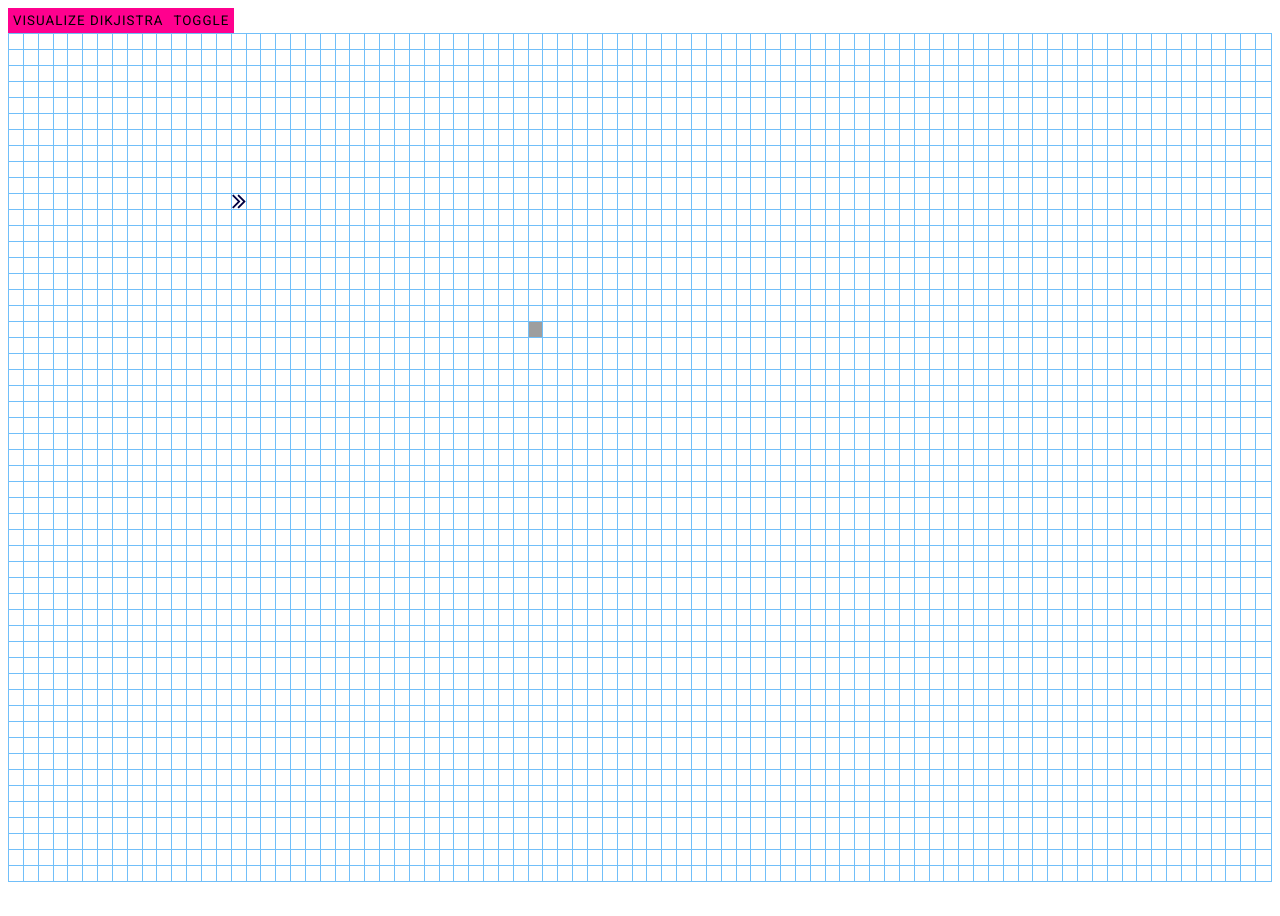
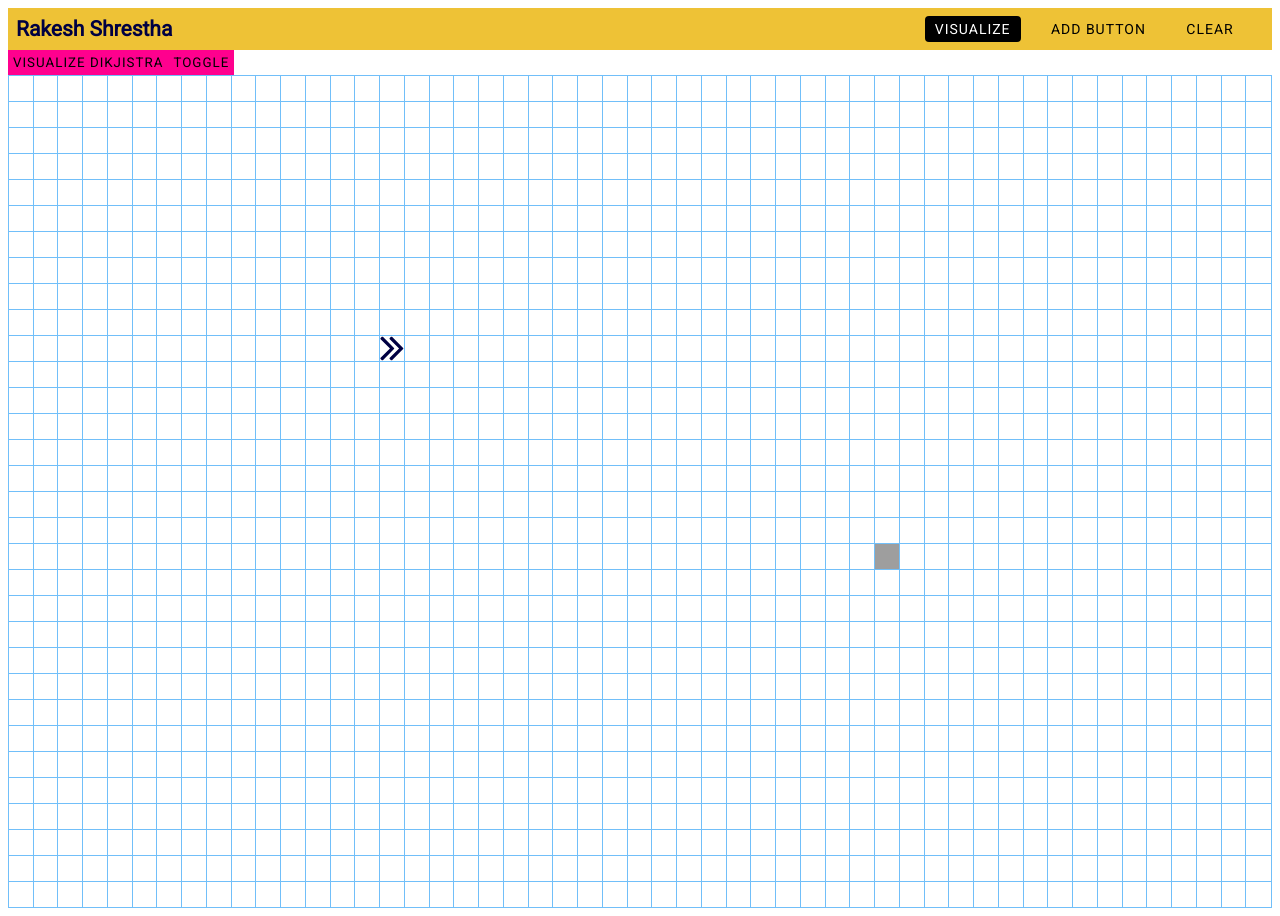
Before and after one commit to aomini/twitter-clone, a React (Create React App) app in the folder client/: page / in a window 1280 px wide. Before the commit the page ends 890 px from the top, so only its background shows below. Built offline with nearby package versions, Linux system fonts and the light colour scheme; grey boxes are pictures that could not be loaded.

Commit message:
fix state conflict on grid.tsx and add action header

```diff
--- a/client/src/Algorithms/dikjistra.ts
+++ b/client/src/Algorithms/dikjistra.ts
@@ -1,5 +1,6 @@
 import { find as _find } from "lodash";
 import { ICell } from "./../Interfaces/Cell.interface";
+import {cloneDeep as _deepClone} from 'lodash'
 
 type ICellNodes = ICell | {};
 
@@ -38,19 +39,18 @@ export const updateNeighbouringNodes = (nodes: ICell[]): [] | ICell[] => {
 };
 
 export const dikjistra = (nodes: ICell[]): Array<ICell> | void => {
-  //   const startingNode: ICellNodes = startNode(nodes);
-  const endingNode: ICellNodes = endNode(nodes);
-  let unvisitedNodes = nodes;
+  let unvisitedNodes = _deepClone(nodes);
+  /* @todo throw if there's no ending node*/
+  // const endingNode: ICellNodes = endNode(nodes);
   const visitedNodes = [];
   while (unvisitedNodes.length) {
     unvisitedNodes = unvisitedNodes.sort((a, b) => a.distance - b.distance);
-    // let sortedNodes = unvisitedNodes.sort((a, b) => a.distance - b.distance);
     if(unvisitedNodes[0].distance === Infinity) return visitedNodes;
     const nodesWithUpdatedDistance = updateNeighbouringNodes(unvisitedNodes);
     nodesWithUpdatedDistance[0].isVisited = true;
     visitedNodes.push(nodesWithUpdatedDistance[0]);
-    if(nodesWithUpdatedDistance[0] === endingNode){
-        break;
+    if(nodesWithUpdatedDistance[0].endNode){
+      break;
     }
     unvisitedNodes = nodesWithUpdatedDistance.filter((x: ICell) => !x.isVisited);
   }
--- a/client/src/App.css
+++ b/client/src/App.css
@@ -1,37 +1,4 @@
-.App-logo {
-  height: 40vmin;
-  pointer-events: none;
-}
-
-@media (prefers-reduced-motion: no-preference) {
-  .App-logo {
-    animation: App-logo-spin infinite 20s linear;
-  }
-}
-
-.App-header {
-  background-color: #282c34;
-  min-height: 100vh;
-  display: flex;
-  flex-direction: column;
-  align-items: center;
-  justify-content: center;
-  font-size: calc(10px + 2vmin);
-  color: white;
-}
-
-.App-link {
-  color: #61dafb;
-}
-
-@keyframes App-logo-spin {
-  from {
-    transform: rotate(0deg);
-  }
-  to {
-    transform: rotate(360deg);
-  }
-}
+@import url('https://fonts.googleapis.com/css2?family=Roboto&display=swap');
 
 *{
   box-sizing: border-box;
--- a/client/src/App.tsx
+++ b/client/src/App.tsx
@@ -1,9 +1,10 @@
 import React from "react";
 import styled from 'styled-components'
 import "./App.css";
-import Grid from "./Components/Grid/Grid";
 import { ThemeContextProvider } from "./Components/ThemeContextProvider/ThemeContextProvider";
 import {GlobalStyles} from "./global.styled"
+import Grid from "./Components/Grid/Grid";
+import ActionHeader from "./Components/ActionHeader/ActionHeader"
 
 function App() {
   return (
@@ -11,6 +12,7 @@ function App() {
       <ThemeContextProvider>
         <>
           <GlobalStyles/>
+          <ActionHeader />
           <Grid />
         </>
       </ThemeContextProvider>
--- /dev/null
+++ b/client/src/Components/ActionHeader/ActionHeader.tsx
@@ -0,0 +1,61 @@
+import React from "react"
+import styled from "styled-components"
+import {ITheme} from "./../ThemeContextProvider/theme"
+
+const HeaderNav = styled.nav`
+    display:  flex;
+    justify-content: space-between;
+    align-items: center;
+    background: ${(props): string => props.theme.section};
+    padding: 8px;
+
+    >h2{
+        margin: 0;
+    }
+`;
+
+const HeaderLogo = styled.div`
+`
+const Actions = styled.div`
+    display: flex;
+    justify-content: space-evenly;
+    flex-grow: 0.1;
+`;
+
+const ButtonLink = styled.div`
+    padding : 5px 10px;
+    color: ${(props): string => props.theme.btn.primary.text};
+    border: none;
+    outline: none;
+    text-transform: uppercase;
+    letter-spacing: 1px;
+    width: fit-content;
+    &:hover{
+        cursor: pointer;
+    }
+`;
+
+const DefaultButtonLink = styled(ButtonLink)`
+    background: ${(props: {theme: ITheme}) : string => props.theme.btn.default.body};
+    color: ${(props: {theme: ITheme}) : string => props.theme.btn.default.text};
+    border-radius: 4px;
+`;
+
+const actions = {
+
+}
+
+const ActionHeader: React.FC = () =>{
+    return (
+        <HeaderNav>
+            <h2>Rakesh Shrestha</h2>
+            <Actions>
+                <DefaultButtonLink>Visualize</DefaultButtonLink>
+                <ButtonLink>Add Button</ButtonLink>
+                <ButtonLink>Clear</ButtonLink>
+            </Actions>
+        </HeaderNav>
+    )
+}
+
+export default ActionHeader;
--- a/client/src/Components/Cell/cell.styles.scss
+++ b/client/src/Components/Cell/cell.styles.scss
@@ -2,7 +2,7 @@
 
 $border-default : 1px solid $light-blue-2x;
 .cell{
-    height: 15px;
+    height: 25px;
     transition: all 300ms ease-in-out;
 }
 
--- a/client/src/Components/Grid/Grid.tsx
+++ b/client/src/Components/Grid/Grid.tsx
@@ -73,18 +73,23 @@ const Grid: React.FC = () => {
     setNodes(computedCells);
   }, []);
 
+  const cleanPreviousRunnedClass = (): void => {
+    document.querySelectorAll('.node-visited').forEach(x => x.classList.remove('node-visited'))
+    document.querySelectorAll('.node-shortest-path').forEach(x => x.classList.remove('node-shortest-path'))
+  }
+
   const handleVisualize = async (
     e: React.FormEvent<HTMLButtonElement>
   ): Promise<void> => {
     e.preventDefault();
+    cleanPreviousRunnedClass();
     const foundDistanceNodes = dikjistra(_flatten(nodes));
-
     if (foundDistanceNodes && foundDistanceNodes.length) {
       const myPromises: Promise<string>[] = [];
       foundDistanceNodes.forEach((node: ICell, index) => {
-        const el: any = document.querySelector(
+        const el = document.querySelector(
           `[data-coordinate="${node.row}, ${node.column}"]`
-        );
+        ) as Element;
         if (el) {
           myPromises.push(
             new Promise((resolve) => {
@@ -107,9 +112,9 @@ const Grid: React.FC = () => {
         foundDistanceNodes
       );
       shortestPathNodes.forEach((node: ICell, index) => {
-        const el: any = document.querySelector(
+        const el = document.querySelector(
           `[data-coordinate="${node.row}, ${node.column}"]`
-        );
+        ) as Element;
         if (el) {
           setTimeout(() => {
             !node.startNode &&
--- a/client/src/Components/Grid/grid.styles.scss
+++ b/client/src/Components/Grid/grid.styles.scss
@@ -1,5 +1,4 @@
 @import '../../sass/variables.scss';
-@import url('https://fonts.googleapis.com/css2?family=Roboto&display=swap');
 $border-default : 1px solid $light-blue-2x;
 
 #layoutGrid{
--- a/client/src/Components/ThemeContextProvider/theme.ts
+++ b/client/src/Components/ThemeContextProvider/theme.ts
@@ -3,8 +3,9 @@ interface IGeneral {
     text : string;
 }
 
-interface IButton{
-    primary : IGeneral
+interface IButton<T>{
+    primary : T,
+    default: T
 }
 
 export interface ITheme{
@@ -12,12 +13,12 @@ export interface ITheme{
     section : string;
     text : string;
     border : string;
-    btn : IButton
+    btn : IButton<IGeneral>
 }
 
 const lightTheme: ITheme = {
     body : "white",
-    section : "#ff008e",
+    section : "#EEC236",
     // text: "#124e96",
     text: "#000042",
     border: "#71bff9",
@@ -25,7 +26,11 @@ const lightTheme: ITheme = {
         primary : {
             body: '#ff008e',
             text : 'black'
-        }
+        },
+        default : {
+            body: 'black',
+            text : 'white'
+        },
     }
 }
 
@@ -38,6 +43,10 @@ const darkTheme: ITheme = {
         primary : {
             body: "#1BC6B4",
             text : "#202529"
+        },
+        default : {
+            body: 'black',
+            text : 'white'
         }
     }
 }
--- a/client/src/global.styled.js
+++ b/client/src/global.styled.js
@@ -4,6 +4,8 @@ export const GlobalStyles = createGlobalStyle`
     body{
         background: ${({ theme }) => theme.body};
         color : ${({ theme }) => theme.text};
+        font-family: 'Roboto', sans-serif;
+        font-size: 14px;
     }
 
     button{
--- a/client/src/utils/document.utils.ts
+++ b/client/src/utils/document.utils.ts
@@ -1,7 +1,7 @@
 export const getTotalColumns = (): number => {
-  return Math.floor(document.documentElement.clientWidth / 15);
+  return Math.floor(document.documentElement.clientWidth / 25);
 };
 
 export const getTotalRows = (): number => {
-  return Math.floor(document.documentElement.clientHeight / 15);
+  return Math.floor(document.documentElement.clientHeight / 25);
 };
```
Also changed, not shown: client/src/Components/ActionHeader/action-header.styles.js (added).
